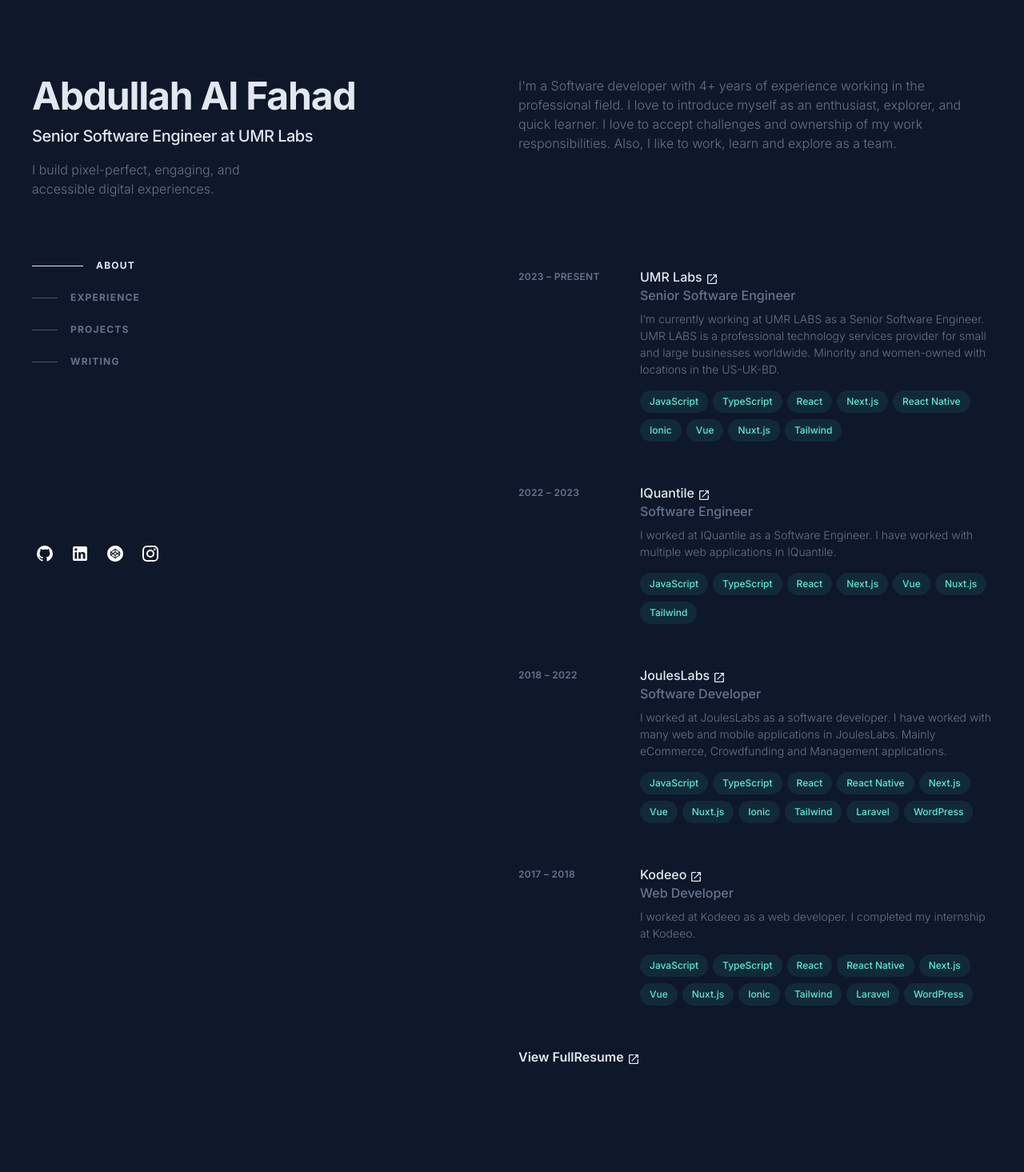
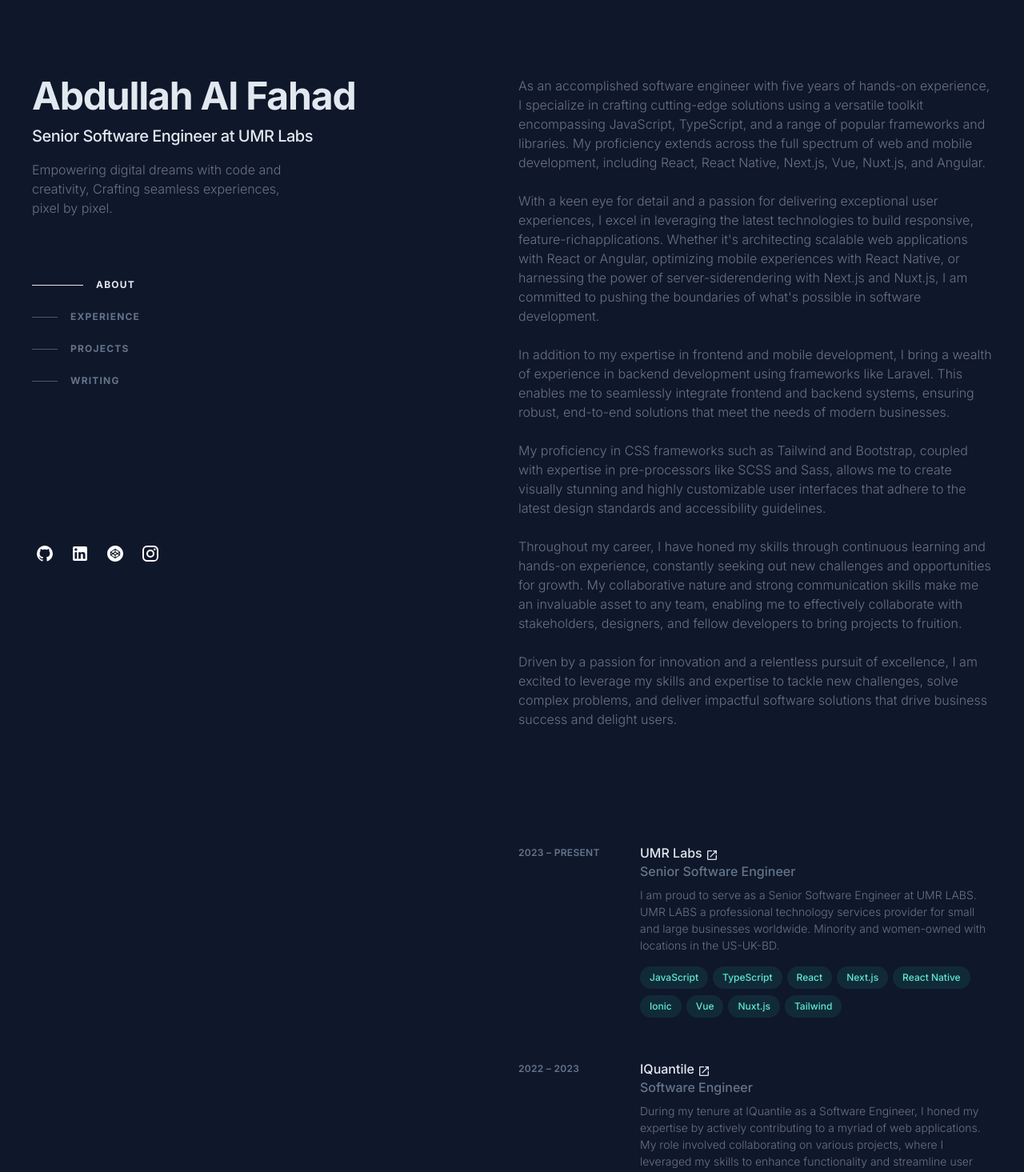
Before and after one commit to im-fahad/portfolio, a Next.js app: page / in a window 1280 px wide. Shown: the top 1465 px of the page at 80% size. Built offline with nearby package versions, Linux system fonts and the light colour scheme.

Commit message:
exp and projects added

```diff
--- a/src/app/page.tsx
+++ b/src/app/page.tsx
@@ -26,7 +26,8 @@
                             Senior Software Engineer at UMR Labs
                         </h2>
                         <p className="af-sidebar__desc">
-                            I build pixel-perfect, engaging, and accessible digital experiences.
+                            Empowering digital dreams with code and creativity, Crafting seamless experiences, pixel by
+                            pixel.
                         </p>
 
                         <nav className="af-nav" aria-label="In-page jump links">
@@ -106,12 +107,56 @@
                             <h2 className="af-section__head-title">About</h2>
                         </div>
                         <div className="af-section__inner">
-                            <p className="mb-4">
+                            <p className="mb-4">As an accomplished software engineer with five years of hands-on
+                                experience, I
+                                specialize in crafting cutting-edge solutions using a versatile toolkit encompassing
+                                JavaScript, TypeScript, and a range of popular frameworks and libraries. My proficiency
+                                extends across the full spectrum of web and mobile development, including React, React
+                                Native, Next.js, Vue, Nuxt.js, and Angular.
+
+                                <br/>
+                                <br/>
+
+                                With a keen eye for detail and a passion for delivering exceptional user experiences, I
+                                excel in leveraging the latest technologies to build responsive, feature-rich
                                 {/* eslint-disable-next-line react/no-unescaped-entities */}
-                                I'm a Software developer with 4+ years of experience working in the professional field.
-                                I love to introduce myself as an enthusiast, explorer, and quick learner. I love to
-                                accept challenges and ownership of my work responsibilities. Also, I like to work, learn
-                                and explore as a team.
+                                applications. Whether it's architecting scalable web applications with React or Angular,
+                                optimizing mobile experiences with React Native, or harnessing the power of server-side
+                                {/* eslint-disable-next-line react/no-unescaped-entities */}
+                                rendering with Next.js and Nuxt.js, I am committed to pushing the boundaries of what's
+                                possible in software development.
+
+                                <br/>
+                                <br/>
+
+                                In addition to my expertise in frontend and mobile development, I bring a wealth of
+                                experience in backend development using frameworks like Laravel. This enables me to
+                                seamlessly integrate frontend and backend systems, ensuring robust, end-to-end solutions
+                                that meet the needs of modern businesses.
+
+                                <br/>
+                                <br/>
+
+                                My proficiency in CSS frameworks such as Tailwind and Bootstrap, coupled with expertise
+                                in pre-processors like SCSS and Sass, allows me to create visually stunning and highly
+                                customizable user interfaces that adhere to the latest design standards and
+                                accessibility guidelines.
+
+                                <br/>
+                                <br/>
+
+                                Throughout my career, I have honed my skills through continuous learning and hands-on
+                                experience, constantly seeking out new challenges and opportunities for growth. My
+                                collaborative nature and strong communication skills make me an invaluable asset to any
+                                team, enabling me to effectively collaborate with stakeholders, designers, and fellow
+                                developers to bring projects to fruition.
+
+                                <br/>
+                                <br/>
+
+                                Driven by a passion for innovation and a relentless pursuit of excellence, I am excited
+                                to leverage my skills and expertise to tackle new challenges, solve complex problems,
+                                and deliver impactful software solutions that drive business success and delight users.
                             </p>
                         </div>
                     </section>
@@ -157,8 +202,8 @@
                                                 </div>
                                             </h3>
                                             <p className="af-exp__desc">
-                                                I’m currently working at UMR LABS as a Senior Software Engineer.
-                                                UMR LABS is a professional technology services provider for small and
+                                                I am proud to serve as a Senior Software Engineer at UMR LABS.
+                                                UMR LABS a professional technology services provider for small and
                                                 large businesses worldwide. Minority and women-owned with locations in
                                                 the US-UK-BD.
                                             </p>
@@ -228,8 +273,10 @@
                                                 </div>
                                             </h3>
                                             <p className="af-exp__desc">
-                                                I worked at IQuantile as a Software Engineer. I have worked with
-                                                multiple web applications in IQuantile.
+                                                During my tenure at IQuantile as a Software Engineer, I honed my
+                                                expertise by actively contributing to a myriad of web applications. My
+                                                role involved collaborating on various projects, where I leveraged my
+                                                skills to enhance functionality and streamline user experiences.
                                             </p>
                                             <ul className="af-skills" aria-label="Technologies used">
                                                 <li className="af-skills__item">
@@ -291,9 +338,13 @@
                                                 </div>
                                             </h3>
                                             <p className="af-exp__desc">
-                                                I worked at JoulesLabs as a software developer. I have worked with many
-                                                web and mobile applications in JoulesLabs. Mainly eCommerce,
-                                                Crowdfunding and Management applications.
+
+                                                During my employment at JoulesLabs as a software developer, I immersed
+                                                myself in a diverse range of projects spanning web and mobile
+                                                applications. My primary focus revolved around eCommerce, crowdfunding,
+                                                and management applications. Throughout my tenure, I played a pivotal
+                                                role in shaping and optimizing these platforms to deliver seamless user
+                                                experiences and drive business success.
                                             </p>
                                             <ul className="af-skills" aria-label="Technologies used">
                                                 <li className="af-skills__item">
@@ -367,42 +418,27 @@
                                                 </div>
                                             </h3>
                                             <p className="af-exp__desc">
-                                                I worked at Kodeeo as a web developer. I completed my internship at
-                                                Kodeeo.
+                                                {/* eslint-disable-next-line react/no-unescaped-entities */}
+                                                I've had the privilege of serving as a web developer at Kodeeo, where I
+                                                also completed an enriching internship. My experience at Kodeeo allowed
+                                                me to refine my skills and gain invaluable hands-on experience in the
+                                                field of web development.
                                             </p>
                                             <ul className="af-skills" aria-label="Technologies used">
                                                 <li className="af-skills__item">
                                                     <div className="af-skills__item-inner">JavaScript</div>
                                                 </li>
                                                 <li className="af-skills__item">
-                                                    <div className="af-skills__item-inner">TypeScript</div>
-                                                </li>
-                                                <li className="af-skills__item">
-                                                    <div className="af-skills__item-inner">React</div>
-                                                </li>
-                                                <li className="af-skills__item">
-                                                    <div className="af-skills__item-inner">React Native</div>
-                                                </li>
-                                                <li className="af-skills__item">
-                                                    <div className="af-skills__item-inner">Next.js</div>
-                                                </li>
-                                                <li className="af-skills__item">
                                                     <div className="af-skills__item-inner">Vue</div>
                                                 </li>
                                                 <li className="af-skills__item">
-                                                    <div className="af-skills__item-inner">Nuxt.js</div>
+                                                    <div className="af-skills__item-inner">SCSS</div>
                                                 </li>
                                                 <li className="af-skills__item">
-                                                    <div className="af-skills__item-inner">Ionic</div>
-                                                </li>
-                                                <li className="af-skills__item">
-                                                    <div className="af-skills__item-inner">Tailwind</div>
+                                                    <div className="af-skills__item-inner">Bootstrap</div>
                                                 </li>
                                                 <li className="af-skills__item">
                                                     <div className="af-skills__item-inner">Laravel</div>
-                                                </li>
-                                                <li className="af-skills__item">
-                                                    <div className="af-skills__item-inner">WordPress</div>
                                                 </li>
                                             </ul>
                                         </div>
@@ -461,9 +497,8 @@
                                                 Sentinel Executive Protection is providing security services on demand.
                                                 They meticulously curated a team of experts spanning diverse fields such
                                                 as security, technology, and logistics.
-                                                {/* eslint-disable-next-line react/no-unescaped-entities */}
-                                                Currently, I'm working on this project as a lead Engineer. Vue 3 and
-                                                Laravel using here as technology.
+                                                Currently,
+                                                I'm working on this project as a lead Engineer.
                                             </p>
 
                                             <ul className="af-skills" aria-label="Technologies used">
```
Also changed, not shown: .eslintrc.json, 2 other files (tests, documents, lock files or other folders).
